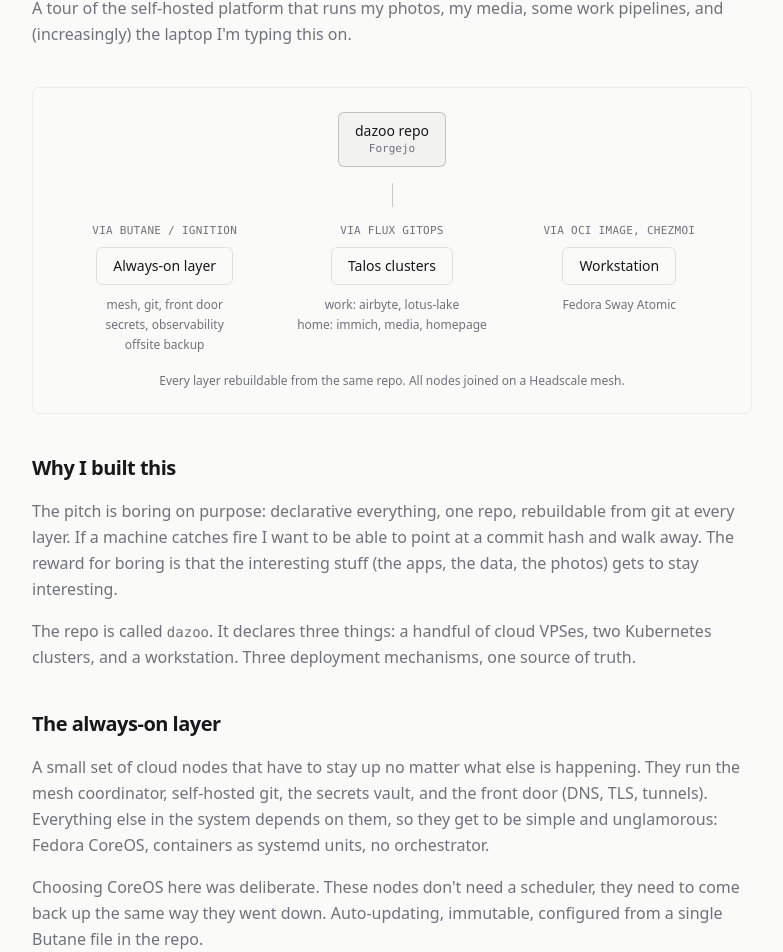
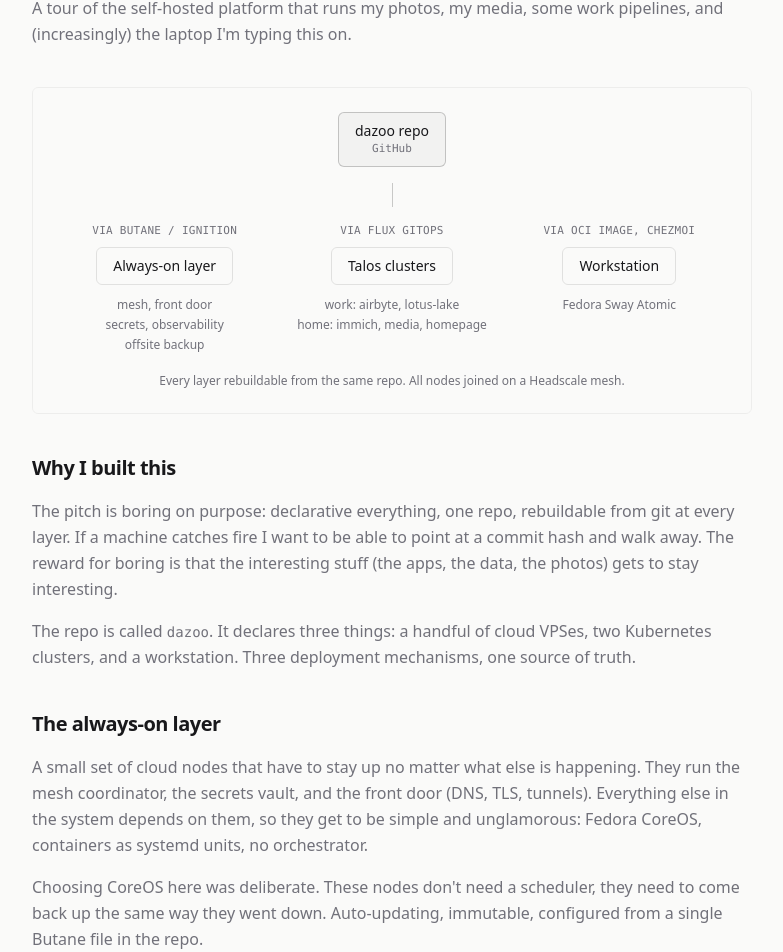
Before and after one commit to matta-kelly/publicpersona, a Next.js app: page /projects/dazoo in a window 1280 px wide. Shown: the part 190-1142 px from the top of the page, without its empty margins (248-1031 px from the left). Built offline with nearby package versions, Linux system fonts and the light colour scheme.

Commit message:
fix(projects): name GitHub as the home of the dazoo repo

```diff
--- a/src/app/projects/dazoo/page.tsx
+++ b/src/app/projects/dazoo/page.tsx
@@ -39,9 +39,9 @@
       <Section title="The always-on layer">
         <p>
           A small set of cloud nodes that have to stay up no matter what else is happening. They run
-          the mesh coordinator, self-hosted git, the secrets vault, and the front door (DNS, TLS,
-          tunnels). Everything else in the system depends on them, so they get to be simple and
-          unglamorous: Fedora CoreOS, containers as systemd units, no orchestrator.
+          the mesh coordinator, the secrets vault, and the front door (DNS, TLS, tunnels).
+          Everything else in the system depends on them, so they get to be simple and unglamorous:
+          Fedora CoreOS, containers as systemd units, no orchestrator.
         </p>
         <p>
           Choosing CoreOS here was deliberate. These nodes don&apos;t need a scheduler, they need to
@@ -114,13 +114,13 @@
       className="rounded-md border border-black/5 p-6 dark:border-white/10"
     >
       <div className="flex flex-col items-center gap-4">
-        <DiagramBox label="dazoo repo" sublabel="Forgejo" emphasis />
+        <DiagramBox label="dazoo repo" sublabel="GitHub" emphasis />
         <div aria-hidden className="h-6 w-px bg-black/20 dark:bg-white/20" />
         <div className="grid w-full grid-cols-1 gap-3 sm:grid-cols-3">
           <Pillar
             heading="Always-on layer"
             via="Butane / Ignition"
-            items={["mesh, git, front door", "secrets, observability", "offsite backup"]}
+            items={["mesh, front door", "secrets, observability", "offsite backup"]}
           />
           <Pillar
             heading="Talos clusters"
@@ -152,7 +152,7 @@
 }
 
 function GitOpsFlow() {
-  const steps = ["git push", "Forgejo", "Flux", "Talos cluster", "running pod"];
+  const steps = ["git push", "GitHub", "Flux", "Talos cluster", "running pod"];
   return (
     <figure
       aria-label="GitOps flow"
@@ -173,7 +173,7 @@
         ))}
       </ol>
       <figcaption className="text-muted mt-4 text-center text-xs">
-        I don&apos;t touch prod. Push to Forgejo, Flux pulls, the cluster converges.
+        I don&apos;t touch prod. Push to GitHub, Flux pulls, the cluster converges.
       </figcaption>
     </figure>
   );
```
